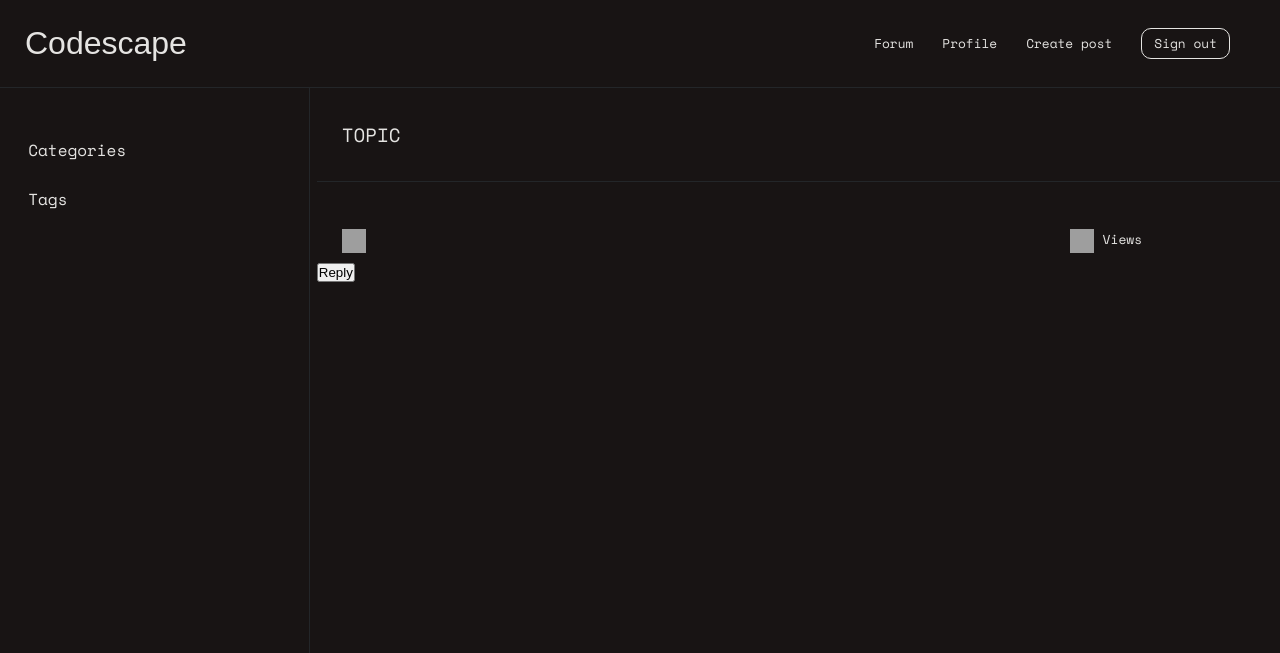
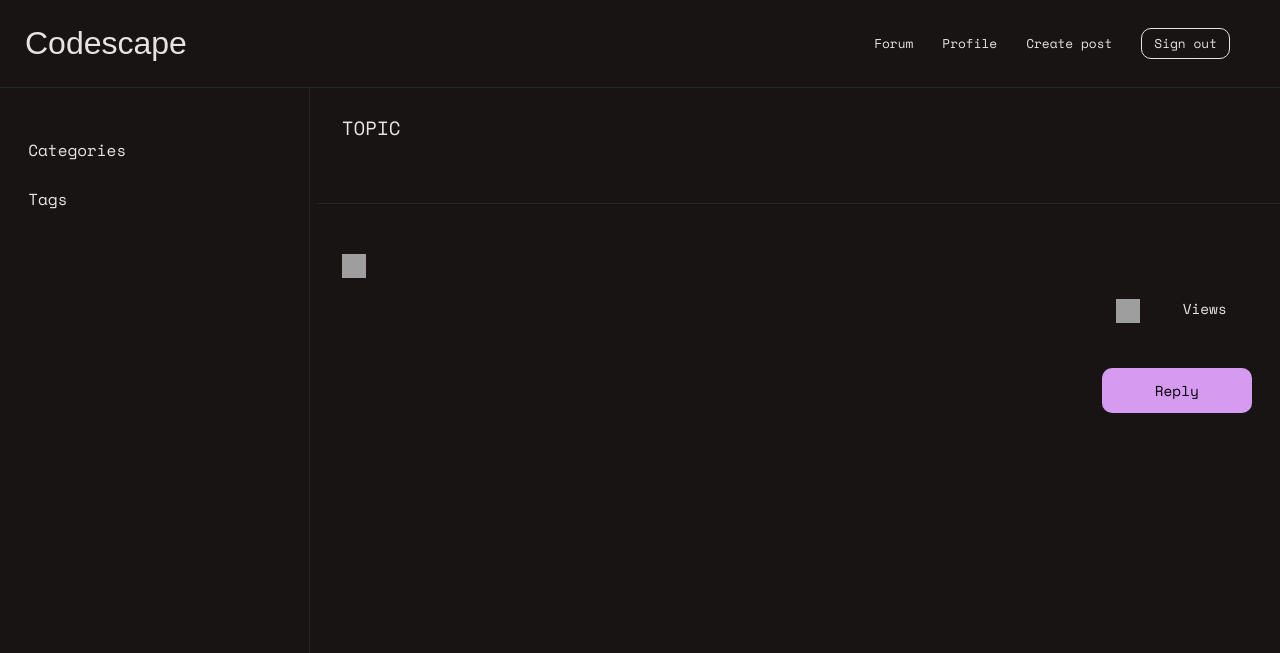
Before and after one commit to SocaLatchman/codescape, a Flask app: template templates/topic.html in a window 1280 px wide. Shown: the top 653 px of the page. Run offline with Flask 3, Linux system fonts and the light colour scheme; the template is opened without the code that fills it, so the values that code supplies are empty; some web fonts are replaced; grey boxes are pictures that could not be loaded.

Commit message:
CSS for topic template

```diff
--- a/models.py
+++ b/models.py
@@ -162,6 +162,10 @@ class Topic(BaseModel, table=True):
         return result.views
 
 
+    @classmethod
+    def increase_count(cls, id):
+        pass
+
 class TopicTag(SQLModel, table=True):
     __tablename__ = 'topic_tags'
     topic_tags_id: Optional[int] = Field(default=None, primary_key=True)
--- a/static/css/main.css
+++ b/static/css/main.css
@@ -72,6 +72,7 @@ display: inline-block;
 width: 8px;
 height: 8px;
 border-radius: 3px;
+font: 400 1em "Space Mono", Courier, monospace;
 }
 
 img
@@ -95,7 +96,7 @@ header menu li
 display: inline;
 list-style-type: none;
 padding-right: 25px;
-font: 400 0.8em "Space Mono", courier, monospace;
+font: 400 0.8em "Space Mono", Courier, monospace;
 }
 
 .forum-flex
@@ -170,7 +171,7 @@ padding: 5px 12px;
 {
 list-style-type: none;
 padding-bottom: 10px;
-font: 300 0.8em "Space Mono", courier, monospace;
+font: 300 0.8em "Space Mono", Courier, monospace;
 }
 
 
@@ -191,13 +192,13 @@ width: 97.5%;
 {
 display: inline;
 list-style-type: none;
-font: 300 0.9em "Space Mono", courier, monospace;
+font: 300 0.9em "Space Mono", Courier, monospace;
 }
 
 .topics
 {
 border-bottom: 1px solid #232629;
-font: 300 0.9em "Space Mono", courier, monospace;
+font: 300 0.9em "Space Mono", Courier, monospace;
 padding: 10px 25px;
 }
 
@@ -213,9 +214,18 @@ margin-bottom: 5px;
 
 .topics .flex-container div
 {
+width: 65%;
 margin-top: 15px;
 align-items: center;
 }
+
+.topics .flex-container div:last-of-type
+{
+width: 45%;
+margin-top: 15px;
+align-items: center;
+}
+
 
 .topics img
 {
@@ -239,4 +249,119 @@ margin-right: 10px;
 
 /* Topic ****************/
 
+.forum header
+{
+display: block;
+}
+
+.topic-details h2
+{
+padding: 0;
+margin: 15px 0 5px 0;
+}
+
+.topics p:first-of-type
+{
+width: 100%;
+text-align: right;
+margin: 3px 0;
+}
+
+.topics .user-details
+{
+width: 85%;
+text-align: left;
+margin: 40px 0 20px 0;
+}
+
+.topics .user-details p
+{
+text-align: left;
+line-height: 2em;
+margin-bottom: 15px;
+}
+
+.topics ul
+{
+width: 100%;
+text-align: right;
+}
+
+.topics ul li
+{
+display: inline;
+list-style-type: none;
+padding-right: 25px;
+}
+
+.replies
+{
+width: 100%;
+border-bottom: 1px solid #232629;
+padding: 25px;
+}
+
+.date-created
+{
+width: 95%;
+text-align: right !important;
+margin: 10px 0 10px 0;
+}
+
+.replies .user-details
+{
+width: 85%;
+text-align: left;
+margin: 20px 0 10px 0;
+}
+
+.replies p
+{
+text-align: left;
+line-height: 2em;
+margin-bottom: 5px;
+}
+
+.replies span,
+.topic-details div
+{
+font: 300 0.9em "Space Mono", Courier, monospace;
+padding-left: 5px;
+}
+
+.replies ul
+{
+width: 100%;
+text-align: right;
+margin-bottom: 5px;
+}
+
+.replies ul li
+{
+display: inline;
+list-style-type: none;
+padding-right: 50px;
+font: 300 0.9em "Space Mono", Courier, monospace;
+}
+
+.user-details img,
+.replies ul li img
+{
+display: inline;
+vertical-align: middle;
+}
+
+.reply-button
+{
+display: block;
+margin: 35px 25px 0 auto;
+width: 150px;
+height: 45px;
+background: #D79AF1;
+border-radius: 10px;
+border: none;
+font: 300 0.9em "Space Mono", Courier, monospace;
+}
+
+
 /* Profile ****************/
--- a/templates/topic.html
+++ b/templates/topic.html
@@ -19,36 +19,28 @@
         </div>
     </header>
     <div class="topics">
-        <div><span class="category-circle" style="background-color: {{ category.category_color }};"></span>&nbsp;{{ category.name }}</div>
-        <div class="flex-container">
-        <div>
       <p>{{ topic['Topic'].created_at.strftime('%d/%m/%Y')  }}</p>
-            <p>
-              {{ topic['Topic'].body }}
-            </p>
+      <div class="user-details">
+          <p>{{ topic['Topic'].body }}</p>
           <img src="/static/images/{{ topic.image }}" alt="">
           <span><a href="{{ url_for('user_profile', user_id=topic.public_id|replace('-', '')) }}">{{ topic.handle }}</a></span>
        </div>
-          <div>
        <ul>
-              <li><a href="{{ url_for('like_topic') }}"><img src="/static/images/heart.svg" alt=""></a>{{ topic['Topic'].likes }}</li>
+        <li><a href="{{ url_for('like_topic') }}"><img src="/static/images/heart.svg" alt=""></a>&nbsp;{{ topic['Topic'].likes }}</li>
         <li>{{ topic['Topic'].views }}  Views</li>
        </ul>
     </div>
-       </div>
-    </div>
     {% for reply in replies %}
         <div class="replies">
-           <p>{{ reply.Reply.created_at.strftime('%d/%m/%Y') }}</p>
+           <p class="date-created">{{ reply.Reply.created_at.strftime('%d/%m/%Y') }}</p>
+            <div class="user-details">
                 <p>{{ reply.Reply.body }}</p>
-           <div class="flex-container">
-            <div>
                 <img src="/static/images/{{ reply.image }}" alt="">
+                <span><a href="{{ url_for('user_profile', user_id=topic.public_id|replace('-', '')) }}">{{ reply.handle }}</a></span>
             </div>
-            <div>
-              <span><a href="{{ url_for('like_reply') }}"><img src="/static/images/heart.svg" alt=""></a>{{ reply.Reply.likes }}</span>
-            </div>
-            </div>
+            <ul>
+              <li><a href="{{ url_for('like_reply') }}"><img src="/static/images/heart.svg" alt=""></a>&nbsp;{{ reply.Reply.likes }}</li>
+            </ul>
         </div>
      {% endfor %}
      <button type="button" class="reply-button">Reply</button>
```
Lines whose indentation alone changed are shown as unchanged.
